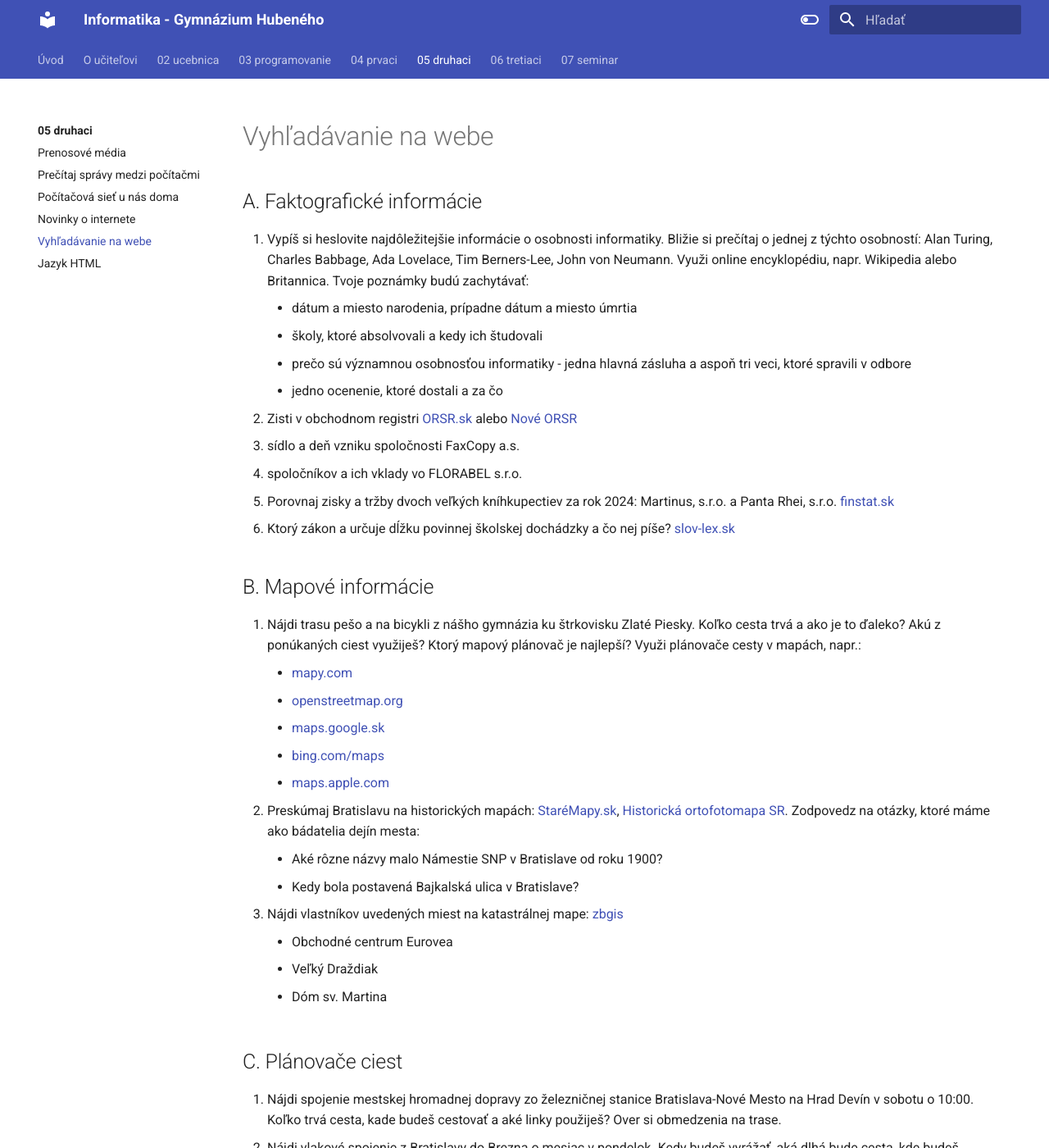
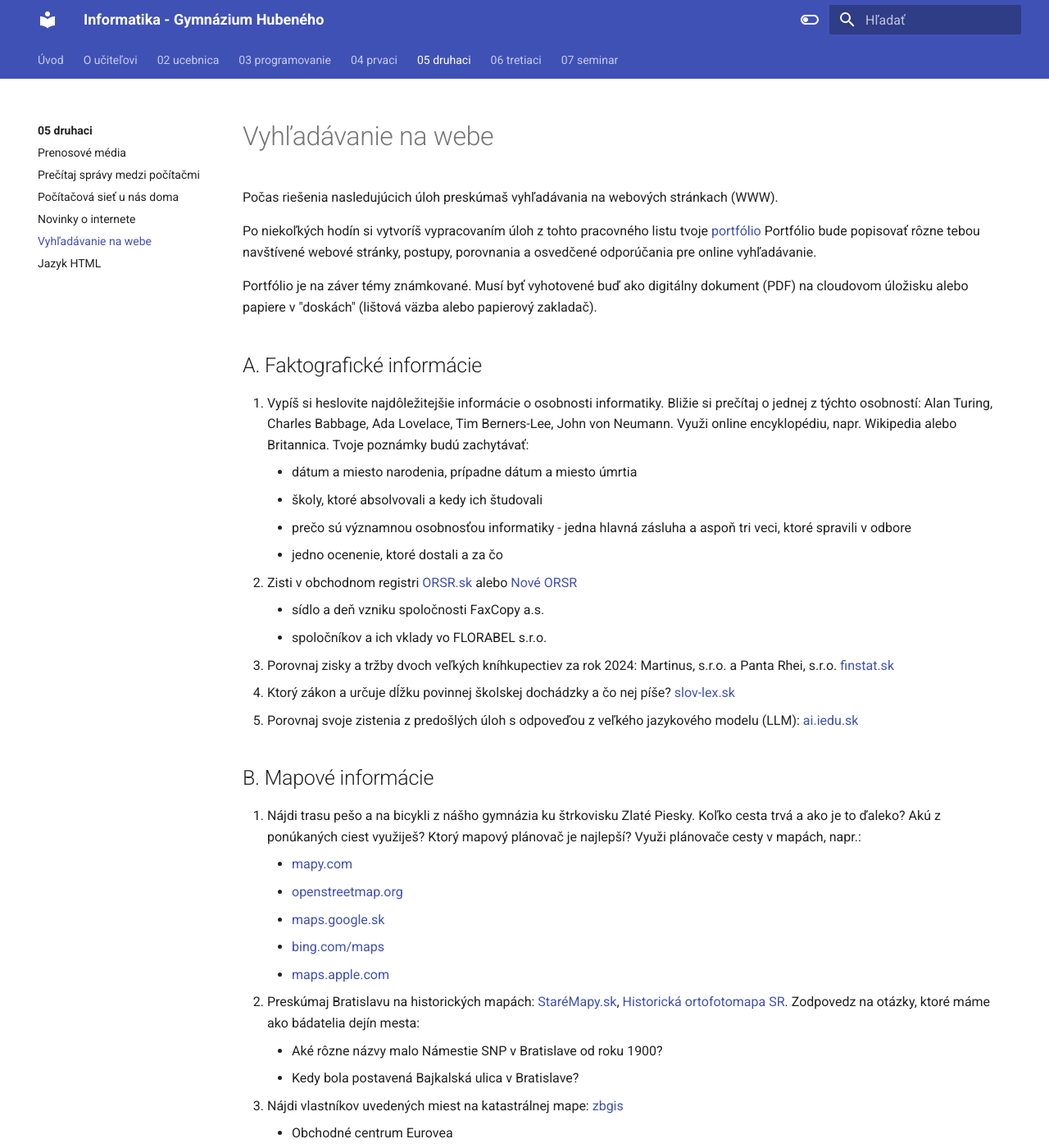
Before and after one commit to hubenka/hubenka.github.io, an MkDocs documentation site: the page built from docs/05_druhaci/05_vyhladavanie.md, in a window 1280 px wide and 1400 px high. Shown: the whole window at 82% size. Built offline with MkDocs 1.6.1 and Material for MkDocs 9.7.7, drawn with Linux system fonts in a browser that asks for light colours.

Commit message:
2R - Search

```diff
--- a/docs/05_druhaci/05_vyhladavanie.md
+++ b/docs/05_druhaci/05_vyhladavanie.md
@@ -2,6 +2,13 @@
 title: Vyhľadávanie na webe
 publish: true
 ---
+
+Počas riešenia nasledujúcich úloh preskúmaš vyhľadávania na webových stránkach (WWW).
+
+Po niekoľkých hodín si vytvoríš vypracovaním úloh z tohto pracovného listu tvoje [portfólio](https://visibility.sk/blog/slovnik/portfolio/)
+Portfólio bude popisovať rôzne tebou navštívené webové stránky, postupy, porovnania a osvedčené odporúčania pre online vyhľadávanie.
+
+Portfólio je na záver témy známkované. Musí byť vyhotovené buď ako digitálny dokument (PDF) na cloudovom úložisku alebo papiere v "doskách" (lištová väzba alebo papierový zakladač).
 
 ## A. Faktografické informácie
 
@@ -11,10 +18,11 @@
 	- prečo sú významnou osobnosťou informatiky - jedna hlavná zásluha a aspoň tri veci, ktoré spravili v odbore
 	- jedno ocenenie, ktoré dostali a za čo
 2. Zisti v obchodnom registri [ORSR.sk](https://www.orsr.sk/) alebo [Nové ORSR](https://sluzby.orsr.sk/)
-   - sídlo a deň vzniku spoločnosti FaxCopy a.s.
-   - spoločníkov a ich vklady vo FLORABEL s.r.o.
+	- sídlo a deň vzniku spoločnosti FaxCopy a.s.
+	- spoločníkov a ich vklady vo FLORABEL s.r.o.
 3. Porovnaj zisky a tržby dvoch veľkých kníhkupectiev za rok 2024: Martinus, s.r.o. a Panta Rhei, s.r.o. [finstat.sk](https://www.finstat.sk/)
 4. Ktorý zákon a určuje dĺžku povinnej školskej dochádzky a čo nej píše? [slov-lex.sk](https://www.slov-lex.sk/)
+5. Porovnaj svoje zistenia z predošlých úloh s odpoveďou z veľkého jazykového modelu (LLM): [ai.iedu.sk](https://ai.iedu.sk/nastroje-ai/)
 
 ## B. Mapové informácie
 
```
